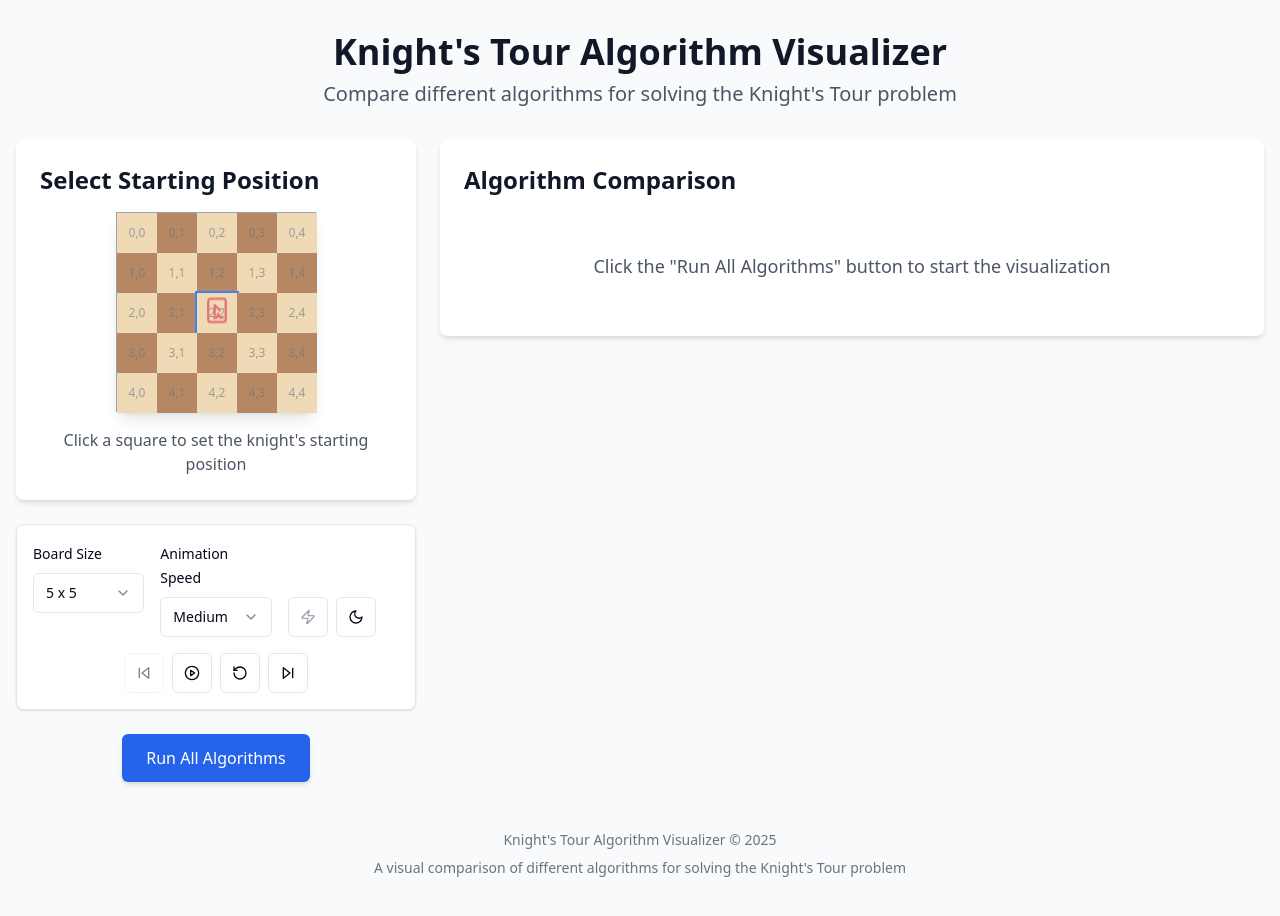
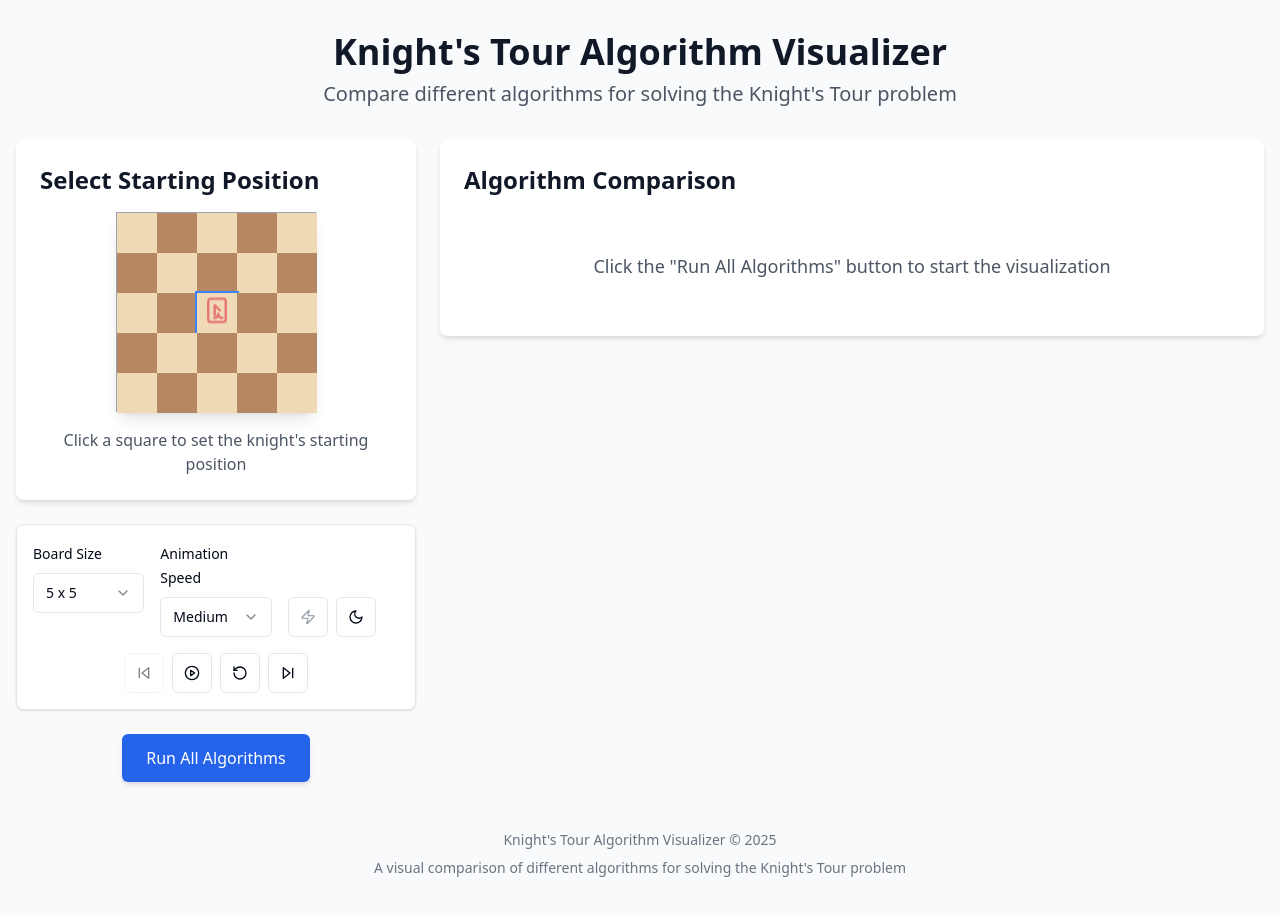
Before and after one commit to Shreyasdone/knight-tour-visualizer-arena, a React (Vite) app: page / in a window 1280 px wide. Shown: the top 916 px of the page. Built offline with nearby package versions, Linux system fonts and the light colour scheme.

Commit message:
Refactor: Display move order and remove indexes

```diff
--- a/src/algorithms/SimulatedAnnealing.ts
+++ b/src/algorithms/SimulatedAnnealing.ts
@@ -123,7 +123,11 @@ const getPivotBasedNeighbor = (tour: Step[], boardSize: number): Step[] => {
 
     // Choose a random unvisited move
     const nextMove = moves[Math.floor(Math.random() * moves.length)];
-    neighbor.push({ ...nextMove, stepNumber: neighbor.length + 1 });
+    neighbor.push({
+      row: nextMove.row,
+      col: nextMove.col,
+      stepNumber: neighbor.length + 1
+    });
     visited.add(positionToKey(nextMove));
     currentPos = nextMove;
   }
--- a/src/components/Chessboard.tsx
+++ b/src/components/Chessboard.tsx
@@ -119,26 +119,20 @@ const Chessboard: React.FC<ChessboardProps> = ({
             }}
             onClick={() => handleCellClick(position)}
           >
-            <div className="absolute inset-0 flex items-center justify-center">
-              <div className="text-xs text-gray-500 opacity-60">
-                {row},{col}
+            {/* Step number for all visited cells */}
+            {stepNumber && (
+              <div
+                className="absolute inset-0 flex items-center justify-center font-bold text-xs z-10"
+                style={{ color: algorithmColor }}
+              >
+                {stepNumber}
               </div>
-            </div>
+            )}
 
             {/* Knight position */}
             {(isStart || isCurrent) && (
               <div className="absolute inset-0 flex items-center justify-center">
                 <Knight color={algorithmColor} size={cellSize * 0.7} />
-              </div>
-            )}
-
-            {/* Step number for visited cells */}
-            {stepNumber && !isCurrent && (
-              <div
-                className="absolute inset-0 flex items-center justify-center font-bold text-xs z-10"
-                style={{ color: algorithmColor }}
-              >
-                {stepNumber}
               </div>
             )}
 
```
